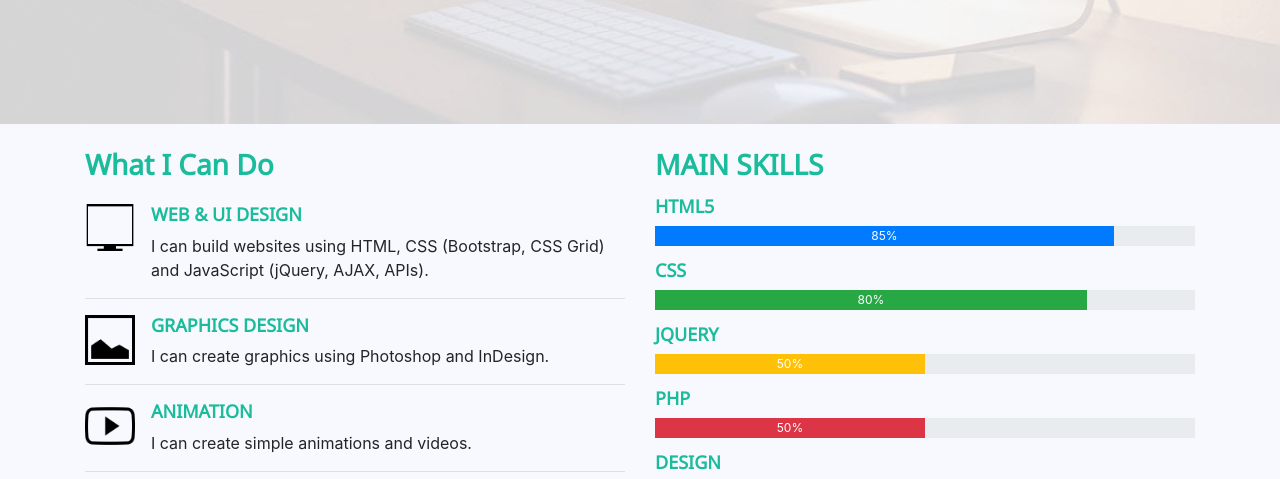
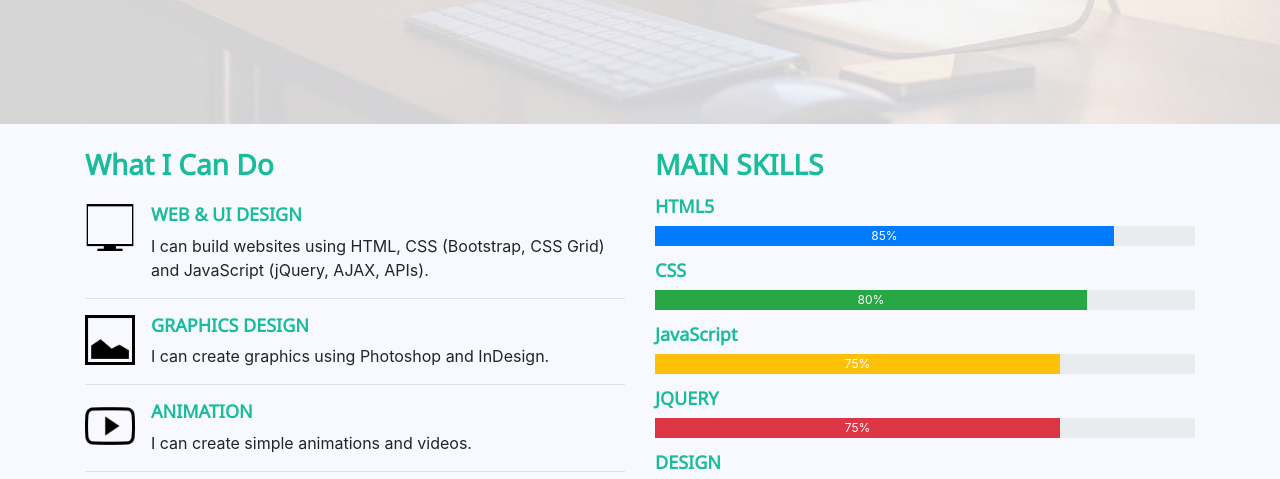
Before and after one commit to joanmarieverba/front-end, a plain HTML site: page index.html in a window 1280 px wide. Shown: the part 708-1187 px from the top of the page. Drawn offline with nearby package versions, Linux system fonts and the light colour scheme.

Commit message:
change value

```diff
--- a/index.html
+++ b/index.html
@@ -89,18 +89,18 @@
                 <!--/ BAR ITEM-->
 
                 <!-- BAR ITEM-->
-                    <h4 class="vspace">JQUERY</h4>
+                    <h4 class="vspace">JavaScript</h4>
                     <div class="progress" style="height: 20px; border-radius:0px;">
-                        <div class="progress-bar bg-warning" role="progressbar" style="width: 50%" aria-valuenow="50" aria-valuemin="0"
-                            aria-valuemax="100">50%</div>
+                        <div class="progress-bar bg-warning" role="progressbar" style="width: 75%" aria-valuenow="75" aria-valuemin="0"
+                            aria-valuemax="100">75%</div>
                     </div>
                 <!--/ BAR ITEM-->
 
                 <!-- BAR ITEM-->
-                    <h4 class="vspace">PHP</h4>
+                    <h4 class="vspace">JQUERY</h4>
                     <div class="progress" style="height: 20px; border-radius:0px;">
-                        <div class="progress-bar bg-danger" role="progressbar" style="width: 50%" aria-valuenow="50" aria-valuemin="0"
-                            aria-valuemax="100">50%</div>
+                        <div class="progress-bar bg-danger" role="progressbar" style="width: 75%" aria-valuenow="50" aria-valuemin="0"
+                            aria-valuemax="100">75%</div>
                     </div>
                 <!-- / BAR ITEM-->
 
```
